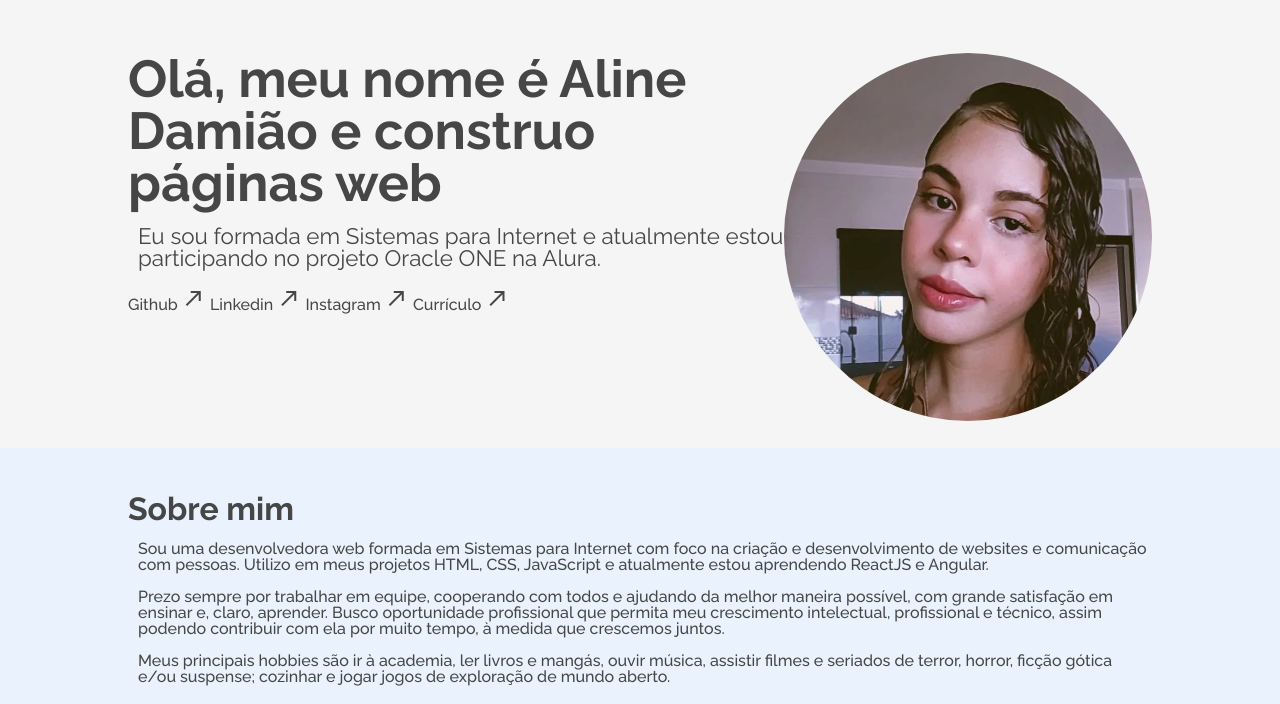
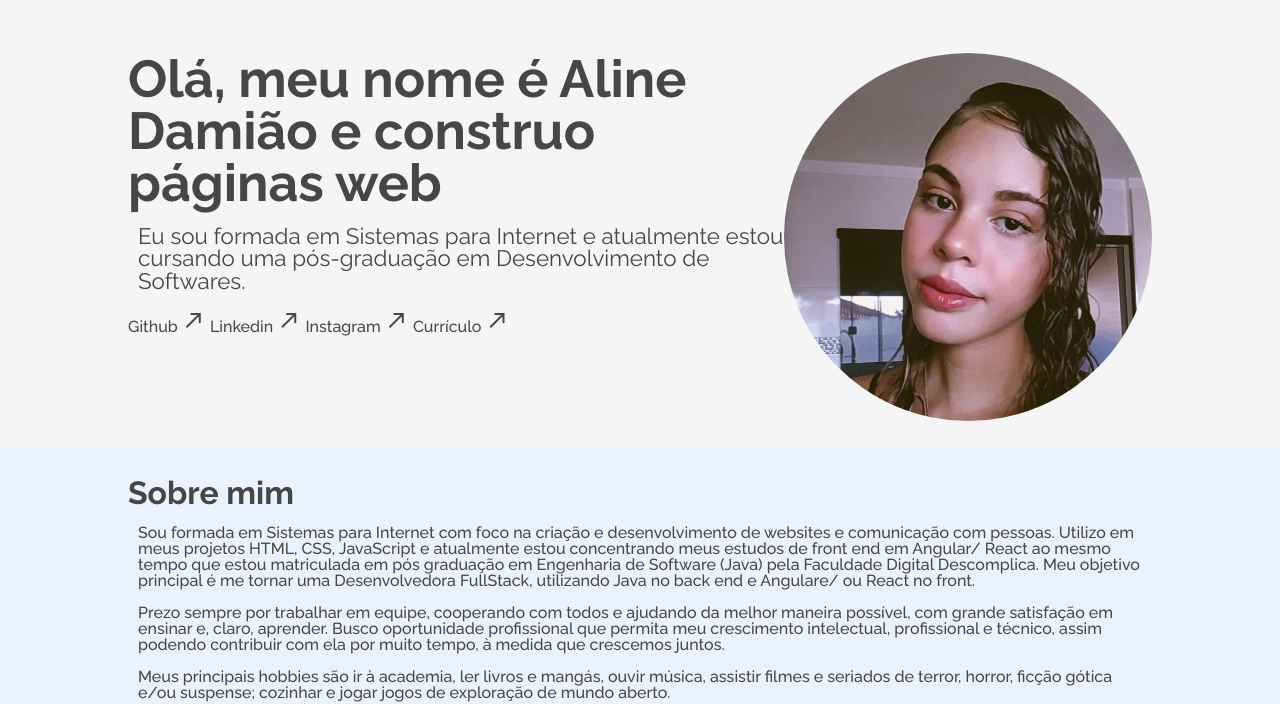
Before and after one commit to lolitthax/ONE_challange_Portiflio, a plain HTML site: page index.html in a window 1280 px wide. Shown: the part 123-827 px from the top of the page. Drawn offline with nearby package versions, Linux system fonts and the light colour scheme.

Commit message:
atualizações de informações

```diff
--- a/index.html
+++ b/index.html
@@ -41,7 +41,7 @@
             <div class="sobre__intro">
                 <h1 class="sobre__intro-titulo tipo_t1">Olá, meu nome é Aline Damião e construo páginas web</h1>
                 <p class="sobre__intro-texto tipo_txt2">Eu sou formada em Sistemas para Internet e atualmente estou
-                    participando no projeto Oracle ONE na Alura.</p>
+                    cursando uma pós-graduação em Desenvolvimento de Softwares.</p>
 
                 <a href="https://github.com/lolitthax" target="_blank" class="tipo_txt1"> Github
                     <span class="material-symbols-outlined">
@@ -70,9 +70,12 @@
         <section class="sobre__descricao" id="sobre">
             <div>
                 <h2 class="sobre__descricao-subtitulo tipo_t2"> Sobre mim</h2>
-                <p class="sobre_descricao-texto tipo_txt1">Sou uma desenvolvedora web formada em Sistemas para Internet
-                    com foco na criação e desenvolvimento de websites e comunicação com pessoas. Utilizo em meus
-                    projetos HTML, CSS, JavaScript e atualmente estou aprendendo ReactJS e Angular.</p>
+                <p class="sobre_descricao-texto tipo_txt1">Sou formada em Sistemas para Internet com foco na criação e
+                    desenvolvimento de websites e comunicação com pessoas. Utilizo em meus projetos HTML, CSS,
+                    JavaScript e atualmente estou concentrando meus estudos de front end em Angular/ React ao mesmo
+                    tempo que estou matriculada em pós graduação em Engenharia de Software (Java) pela Faculdade Digital
+                    Descomplica. Meu objetivo principal é me tornar uma Desenvolvedora FullStack, utilizando Java no
+                    back end e Angulare/ ou React no front.</p>
                 <p class="sobre_descricao-texto tipo_txt1">Prezo sempre por trabalhar em equipe, cooperando com todos e
                     ajudando da melhor maneira possível, com grande satisfação em ensinar e, claro, aprender.
                     Busco oportunidade profissional que permita meu crescimento intelectual, profissional e técnico,
@@ -219,7 +222,7 @@
             </div>
             <dl>
                 <dt class="tipo_txtbold">Alura - Oracle Next Education</dt>
-                <dd class="tipo_txt1">Em andamento - Alura</dd>
+                <dd class="tipo_txt1">2023 - Alura</dd>
 
             </dl>
         </div>
```
Also changed, not shown: 1 other file.
